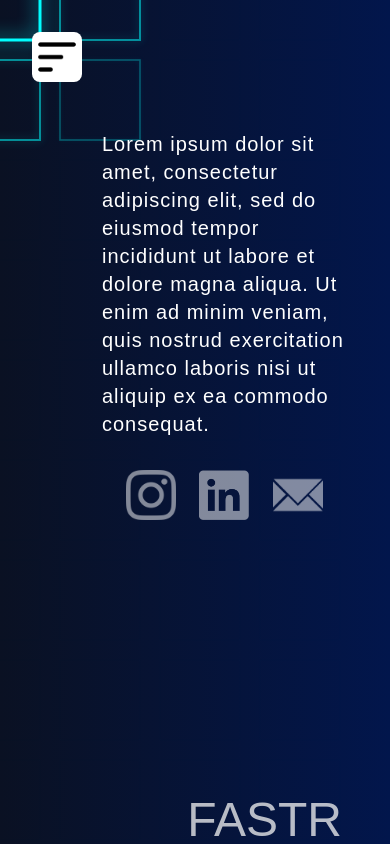
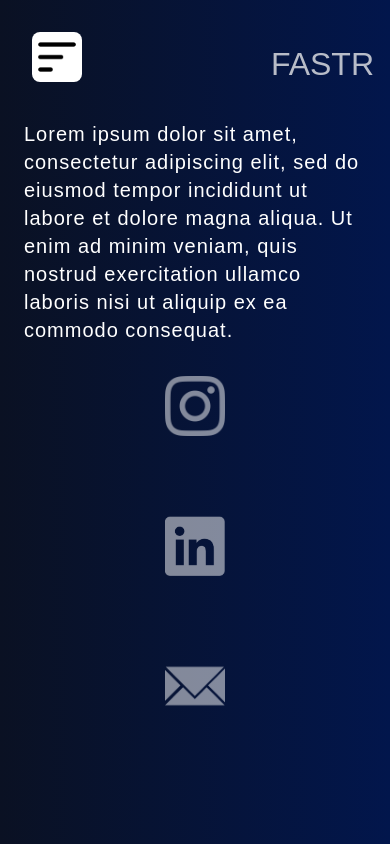
Before and after one commit to DEV-HUSTLING/fastrWebsite, a Next.js app: page /careers in a window 390 px wide. Built offline with nearby package versions, Linux system fonts and the light colour scheme; a web font is replaced by a local one.

Commit message:
Fixed mobile responsive all buttons are accessible

```diff
--- a/src/app/careers/page.js
+++ b/src/app/careers/page.js
@@ -1,15 +1,15 @@
 import Image from 'next/image'
 import React from 'react'
-
+import '../globals.css'
 function page() {
   return (
-    <div className='absolute left-1/5 w-3/4  h-3/4 flex-col p-6'>
+    <div className='careers-content absolute left-1/5 w-3/4  h-3/4 flex-col p-6 '>
       <p className='w-full text-xl tracking-wider'>
       Lorem ipsum dolor sit amet, consectetur adipiscing elit, sed do eiusmod tempor incididunt ut labore et dolore magna aliqua.
       Ut enim ad minim veniam, quis nostrud exercitation ullamco laboris nisi ut aliquip ex ea commodo consequat.
       </p>
-      <div className='flex w-full justify-evenly items-center mt-8'>
-        <a>
+      <div className='careers-socials flex w-full justify-evenly items-center mt-8'>
+        <a href='https://www.nono.network/'>
           <Image
           src={'/icons/instagram.webp'}
           alt='Instagram Icon'
--- a/src/app/components/backgroundGrid.js
+++ b/src/app/components/backgroundGrid.js
@@ -1,5 +1,6 @@
 "use client"
 import React, { useRef, useEffect } from 'react'
+import '../globals.css'
 function BackgroundGrid() {
     const canvasRef = useRef(null)
     // start stracking without glitching
@@ -90,7 +91,7 @@ function BackgroundGrid() {
     return (
         <canvas
             ref={canvasRef} // the reference to the DOM canvas
-            className="fixed inset-0 -z-10 w-full h-full"
+            className="fixed inset-0 -z-10 w-full h-full cursor-effect"
         // fixed → covers entire screen
         // inset-0 → top:0 bottom:0 left:0 right:0
         // -z-10 → behind all other content
--- a/src/app/globals.css
+++ b/src/app/globals.css
@@ -70,6 +70,9 @@ body {
   display: none;
 }
 @media (max-width: 600px) or (max-width: 767px) {
+    .main-title span{
+    font-size: 6rem !important;
+  }
 .menu-icon{
   display: block;
 }
@@ -84,10 +87,15 @@ body {
     height: 100vh !important;
     overflow-y: auto !important;
     -webkit-overflow-scrolling: touch;
+    padding-top: 6rem !important;
+    align-items: flex-start !important;
+    justify-content: flex-start !important;
   }
   .main-content-data{
     width: 100% !important;
     height: auto !important;
+    padding-top: 2rem !important;
+    padding-bottom: 4rem !important;
   }
   .career-icon{
     width: 50px !important;
@@ -95,6 +103,32 @@ body {
   }
 }
 @media (max-width: 400px) {
+  .careers-content{
+    width: 100% !important;
+    left: 0 !important;
+  }
+  .careers-socials {
+    flex-direction: column !important;
+    gap: 5rem !important;
+  }
+  .careers-socials img{
+    width: 60px !important;
+    height: 60px !important;
+  }
+  .corner-title{
+    top: 3rem !important;
+    right: 1rem !important;
+  }
+    .corner-title span{
+      font-size: xx-large;
+  }
+  .cursor-effect{
+    display:none;
+  }
+  .main-title{
+    font-size: 1rem !important;
+    opacity: unset !important;
+  }
 .menu-icon{
   display: block;
   position: fixed;
@@ -109,16 +143,22 @@ body {
      position: fixed;
   inset: 0;            /* top:0; right:0; bottom:0; left:0; */
   width: 100%;
-  height: 80dvh;      /* prefer dvh/svh for mobile; fallback below */
-  overflow-y: auto;
+  height: 100vh;      /* prefer dvh/svh for mobile; fallback below */
+  overflow-y: auto !important;
   -webkit-overflow-scrolling: touch;
   z-index: 10;
+  box-sizing: border-box;
+  padding-top: 6rem !important;
+  align-items: flex-start !important;
+  justify-content: flex-start !important;
   }
   .main-content-data{
     padding: 2rem;
-    margin-top: 9rem;
+    margin-top: 0 !important;
     width: 90% !important;
-    height: 100% !important;
+    height: auto !important;
+    padding-top: 2rem !important;
+    padding-bottom: 4rem !important;
   }
   .career-icon{
     width: 50px !important;
--- a/src/app/layout.js
+++ b/src/app/layout.js
@@ -60,13 +60,13 @@ export default function RootLayout({ children }) {
           className="cursor"
           style={{ left: `${mouseposition.x}px`, top: `${mouseposition.y}px` }}
         ></div> */}
-        <div className="fixed left-0 top-0 h-full">
-          <Sidebar />
+        {/* Main content should not be fixed or negative-z; keep it above the background canvas */}
+        <div className={`main-content fixed w-full min-h-screen flex items-center justify-center z-11`}>
+          {children}
         </div>
 
-        {/* Main content should not be fixed or negative-z; keep it above the background canvas */}
-        <div className={`main-content fixed w-full min-h-screen flex items-center justify-center z-[-1]`}>
-          {children}
+        <div className="fixed left-0 top-0 h-full w-fit z-10">
+          <Sidebar />
         </div>
         {pathName != '/'?<div className="corner-title fixed bottom-10 right-4">
           {/* <Image
--- a/src/app/page.js
+++ b/src/app/page.js
@@ -22,7 +22,7 @@ export default function Home({ Component, pageProps }) {
   return (
     <>
       <AOSClient />
-      <div className="flex hover:cursor-none space-x-4">
+      <div className="main-title flex hover:cursor-none space-x-4">
         {title.split("").map((char, index) => (
           <span
             key={index}
--- a/src/app/whoweare/page.js
+++ b/src/app/whoweare/page.js
@@ -9,6 +9,7 @@ function Page() {
   }, []);
   return (
     <div className='main-content-data w-1/2 h-3/4 flex-col p-6'>
+      <div>
       <p data-aos='zoom-in' ata-aos="zoom-in"
         data-aos-duration="1500"
         data-aos-delay="100" className='w-full text-xl tracking-wider'>
@@ -24,6 +25,8 @@ function Page() {
         Duis aute irure dolor in reprehenderit in voluptate velit esse cillum dolore eu fugiat nulla pariatur.
         Excepteur sint occaecat cupidatat non proident, sunt in culpa qui officia deserunt mollit anim id est laborum.
       </p>
+      </div>
+
 
     </div>
   )
```
